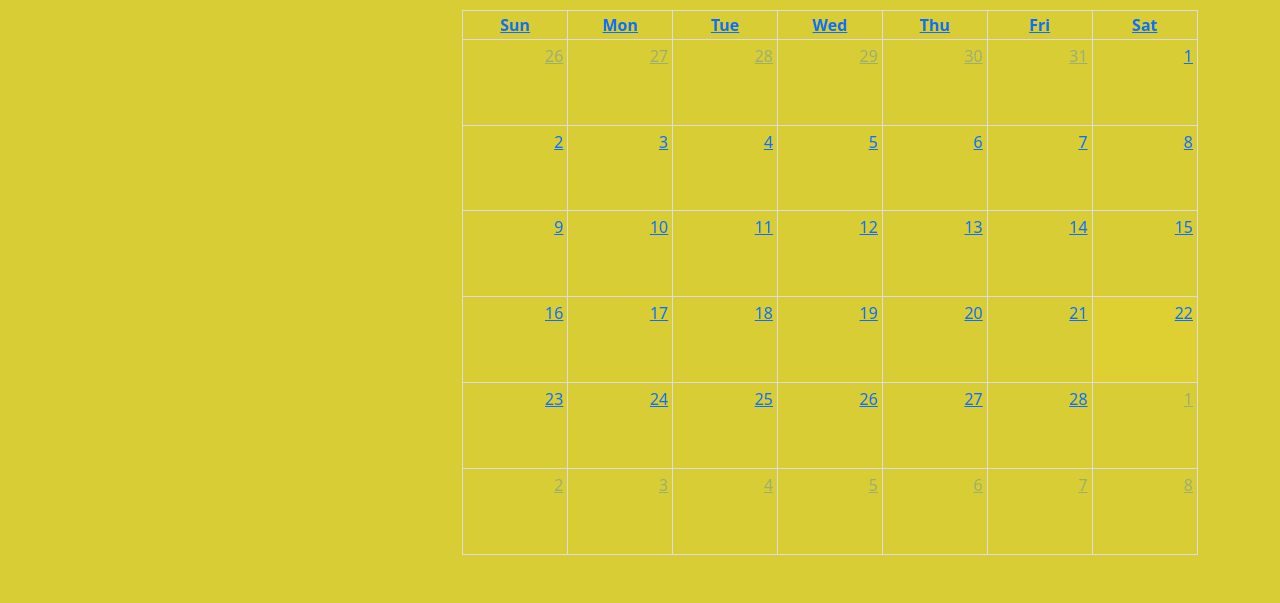
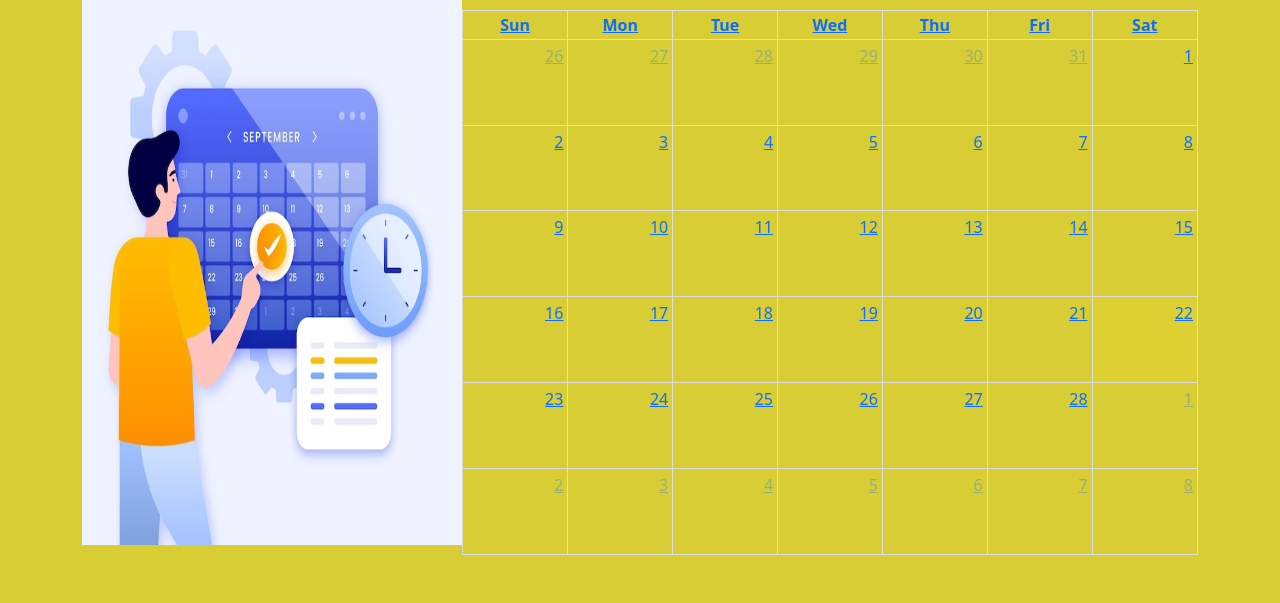
Before and after one commit to Noman3323/Booking-a-Car, a plain HTML site: page calendar.html in a window 1280 px wide. Shown: the part 197-800 px from the top of the page. Drawn offline with nearby package versions, Linux system fonts and the light colour scheme; no server answers.

Commit message:
Update calendar.html

```diff
--- a/calendar.html
+++ b/calendar.html
@@ -29,7 +29,7 @@
         <h2>Booking Calendar</h2>
         <div class="row">
             <div class="col-lg-4 col-sm-12">
-                <img src="image/appointmen_bg.jpg" alt="bg" width="380" height="600">
+                <img src="appointmen_bg.jpg" alt="bg" width="380" height="600">
             </div>
             <div class="col-lg-8 col-sm-12" id="calendar"></div>
         </div>
```
